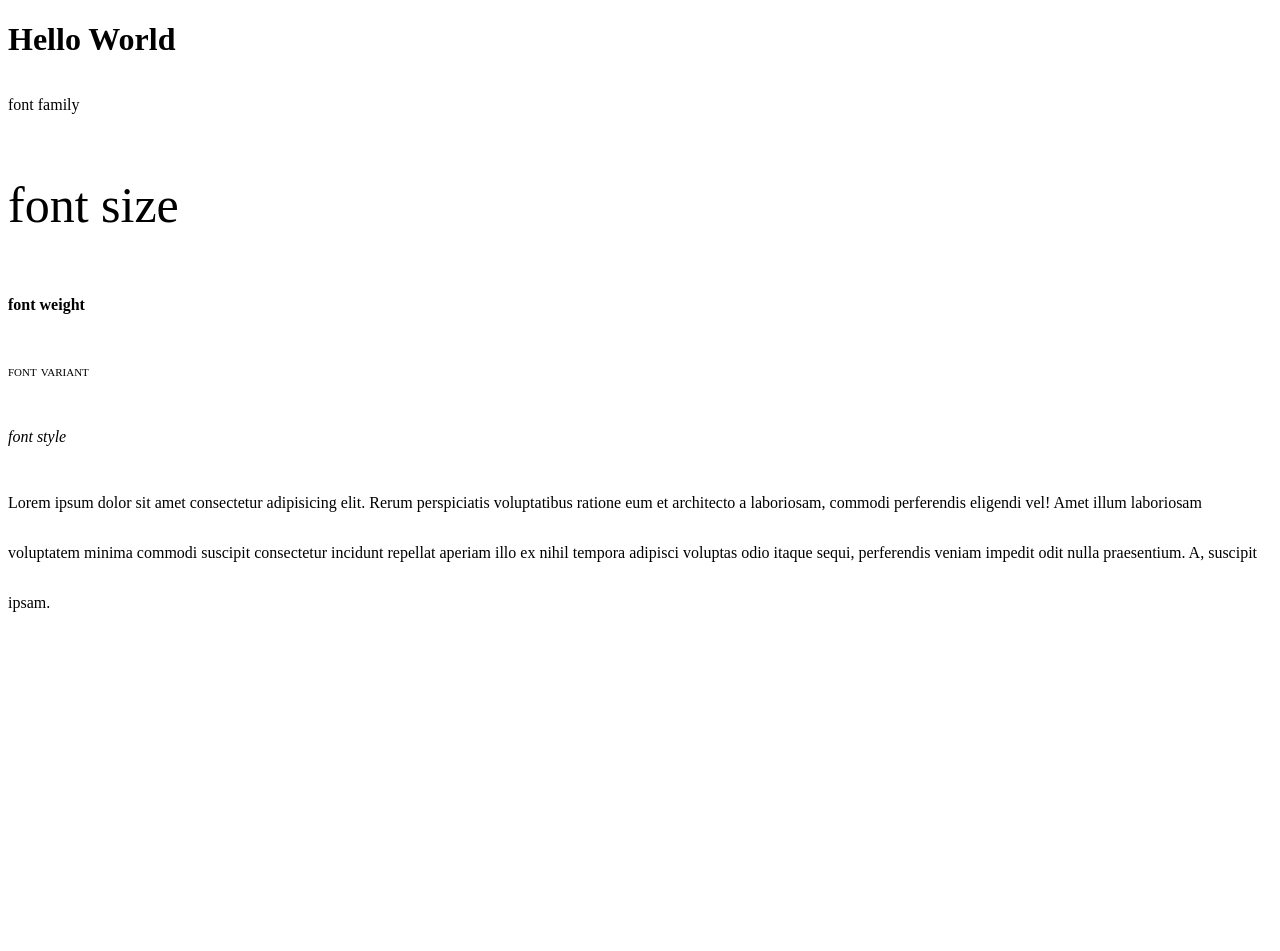
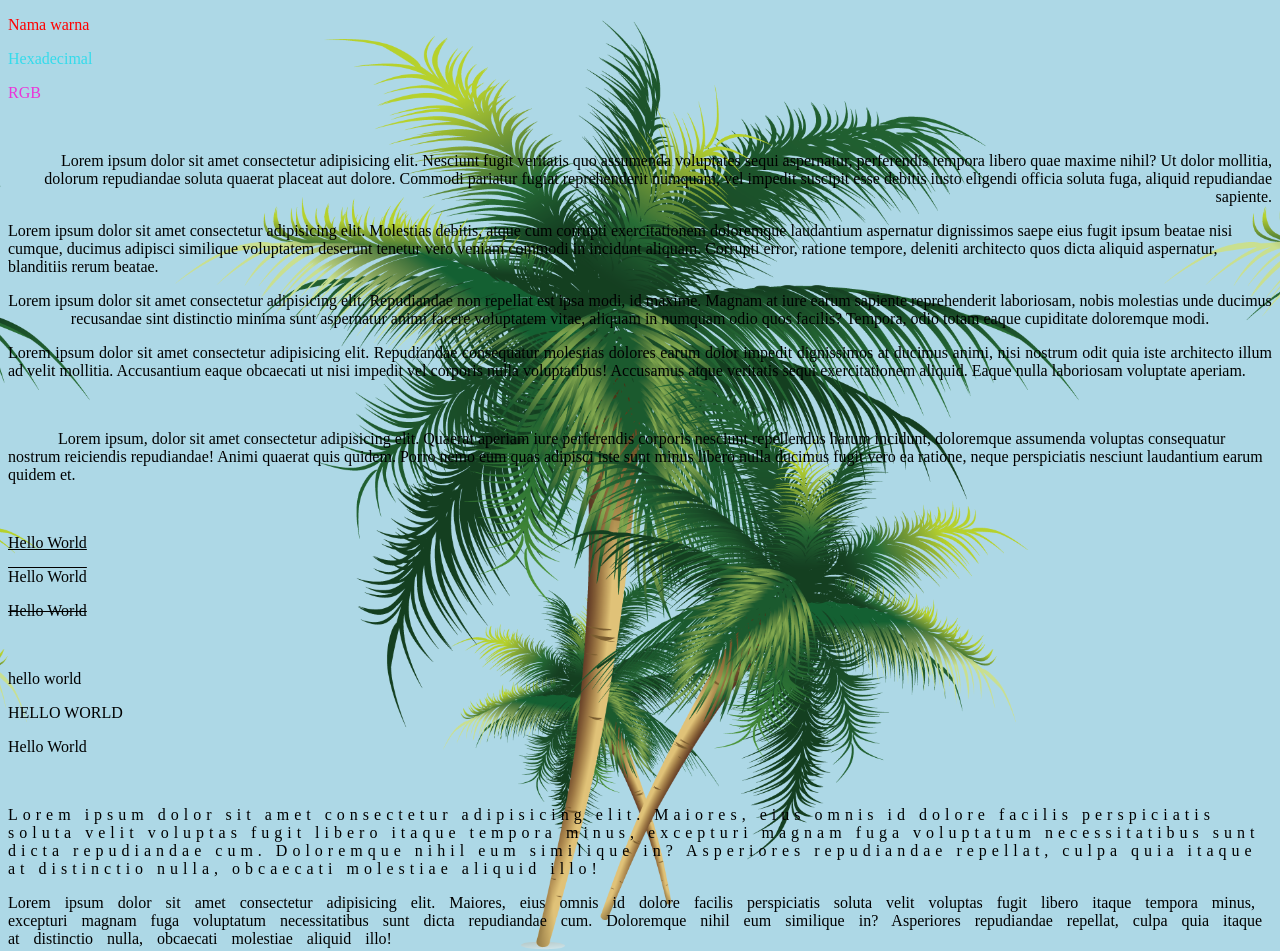
Before and after one commit to Abzhor02/latihanweb1, a plain HTML site: page index.html in a window 1280 px wide. Before the commit the page ends 800 px from the top, so only its background shows below. Drawn offline with Linux system fonts and the light colour scheme.

Commit message:
Add files via upload

```diff
--- a/index.html
+++ b/index.html
@@ -4,35 +4,41 @@
     <meta charset="UTF-8">
     <meta http-equiv="X-UA-Compatible" content="IE=edge">
     <meta name="viewport" content="width=device-width, initial-scale=1.0">
-    <title>Belajar CSS</title>
-    <link rel="stylesheet" href="font.css">
+    <title>Text styling</title>
+    <link rel="stylesheet" href="style.css">
 </head>
 <body>
-    <!-- ini adalah font styling -->
-    <h1>Hello World</h1>
+    <!-- text color -->
+    <p class="namawarna">Nama warna</p>
+    <p class="hexadecimal">Hexadecimal</p>
+    <p class="rgb">RGB</p>
+    <br>
+    <!-- text align -->
+    <p class="right">Lorem ipsum dolor sit amet consectetur adipisicing elit. Nesciunt fugit veritatis quo assumenda voluptates sequi aspernatur, perferendis tempora libero quae maxime nihil? Ut dolor mollitia, dolorum repudiandae soluta quaerat placeat aut dolore. Commodi pariatur fugiat reprehenderit numquam, vel impedit suscipit esse debitis iusto eligendi officia soluta fuga, aliquid repudiandae sapiente.</p>
+    <p class="left">Lorem ipsum dolor sit amet consectetur adipisicing elit. Molestias debitis, atque cum corrupti exercitationem doloremque laudantium aspernatur dignissimos saepe eius fugit ipsum beatae nisi cumque, ducimus adipisci similique voluptatem deserunt tenetur vero veniam commodi in incidunt aliquam. Corrupti error, ratione tempore, deleniti architecto quos dicta aliquid aspernatur, blanditiis rerum beatae.</p>
+    <p class="center">Lorem ipsum dolor sit amet consectetur adipisicing elit. Repudiandae non repellat est ipsa modi, id maxime. Magnam at iure earum sapiente reprehenderit laboriosam, nobis molestias unde ducimus recusandae sint distinctio minima sunt aspernatur animi facere voluptatem vitae, aliquam in numquam odio quos facilis? Tempora, odio totam eaque cupiditate doloremque modi.</p>
+    <p class="justify">Lorem ipsum dolor sit amet consectetur adipisicing elit. Repudiandae consequatur molestias dolores earum dolor impedit dignissimos at ducimus animi, nisi nostrum odit quia iste architecto illum ad velit mollitia. Accusantium eaque obcaecati ut nisi impedit vel corporis nulla voluptatibus! Accusamus atque veritatis sequi exercitationem aliquid. Eaque nulla laboriosam voluptate aperiam.</p>
+    <br>
+    <!-- text indent untuk mengatur jarak paragraf-->
+    <p class="indent">Lorem ipsum, dolor sit amet consectetur adipisicing elit. Quaerat aperiam iure perferendis corporis nesciunt repellendus harum incidunt, doloremque assumenda voluptas consequatur nostrum reiciendis repudiandae! Animi quaerat quis quidem. Porro nemo eum quas adipisci iste sunt minus libero nulla ducimus fugit vero ea ratione, neque perspiciatis nesciunt laudantium earum quidem et.</p>
+    <br>
 
-    <!-- font family -->
-    <p class="font-family">font family</p>
+    <!-- text decoration untuk mendekorasi text-->
+    <p class="underline">Hello World</p>
+    <p class="overline">Hello World</p>
+    <p class="linethrough">Hello World</p>
+    <br>
+    <!-- text transform untuk mengatur besar kecil huruf -->
+    <p class="lowercase">hello world</p>
+    <p class="uppercase">hello world</p>
+    <p class="capitalize">hello world</p>
+    <br>
+    <!-- letter spacing & word spacing -->
+    <p class="letter">Lorem ipsum dolor sit amet consectetur adipisicing elit. Maiores, eius omnis id dolore facilis perspiciatis soluta velit voluptas fugit libero itaque tempora minus, excepturi magnam fuga voluptatum necessitatibus sunt dicta repudiandae cum. Doloremque nihil eum similique in? Asperiores repudiandae repellat, culpa quia itaque at distinctio nulla, obcaecati molestiae aliquid illo!</p>
+    <p class="word">Lorem ipsum dolor sit amet consectetur adipisicing elit. Maiores, eius omnis id dolore facilis perspiciatis soluta velit voluptas fugit libero itaque tempora minus, excepturi magnam fuga voluptatum necessitatibus sunt dicta repudiandae cum. Doloremque nihil eum similique in? Asperiores repudiandae repellat, culpa quia itaque at distinctio nulla, obcaecati molestiae aliquid illo!</p>
+    <br>
 
-    <!-- font size -->
-    <p class="font-size">font size</p>
-
-    <!-- font weight -->
-    <p class="font-weight">font weight</p>
-
-    <!-- font variant -->
-    <p class="font-variant">font variant</p>
-
-    <!-- font style -->
-    <p class="font-style">font style</p>
-
-    <!-- line height -->
-    <p class="font-height">Lorem ipsum dolor sit amet consectetur adipisicing elit. Rerum perspiciatis voluptatibus ratione eum et architecto a laboriosam, commodi perferendis eligendi vel! Amet illum laboriosam voluptatem minima commodi suscipit consectetur incidunt repellat aperiam illo ex nihil tempora adipisci voluptas odio itaque sequi, perferendis veniam impedit odit nulla praesentium. A, suscipit ipsam. </p>
-
-
-    <!-- ini adalah text styling -->
-
-
+    <!-- baground -->
 
 </body>
 </html>
--- /dev/null
+++ b/style.css
@@ -0,0 +1,56 @@
+/* baground */
+body{
+    background-color: lightblue;
+    background-image: url(kelapacss.png);
+    background-repeat: repeat-x;
+    background-size: contain;
+    background-position: top center;
+}
+.namawarna {
+    color: red;
+}
+.hexadecimal{
+    color: #34dbeb;
+}
+.rgb{
+    color:rgb(235, 52, 216)
+}
+.right{
+    text-align: right;
+}
+.left{
+    text-align: left;
+}
+.center{
+    text-align: center;
+}
+.justify{
+    text-align: justify;
+}
+.indent{
+    text-indent: 50px;
+}
+.underline{
+    text-decoration: underline;
+}
+.overline{
+    text-decoration: overline;
+}
+.linethrough{
+    text-decoration: line-through;
+}
+.lowercase{
+    text-transform: lowercase;
+}
+.uppercase{
+    text-transform: uppercase;
+}
+.capitalize{
+    text-transform: capitalize;
+}
+.letter{
+    letter-spacing: 5px;
+}
+.word{
+    word-spacing: 10px;
+}
```
Also changed, not shown: kelapacss.png (added).
